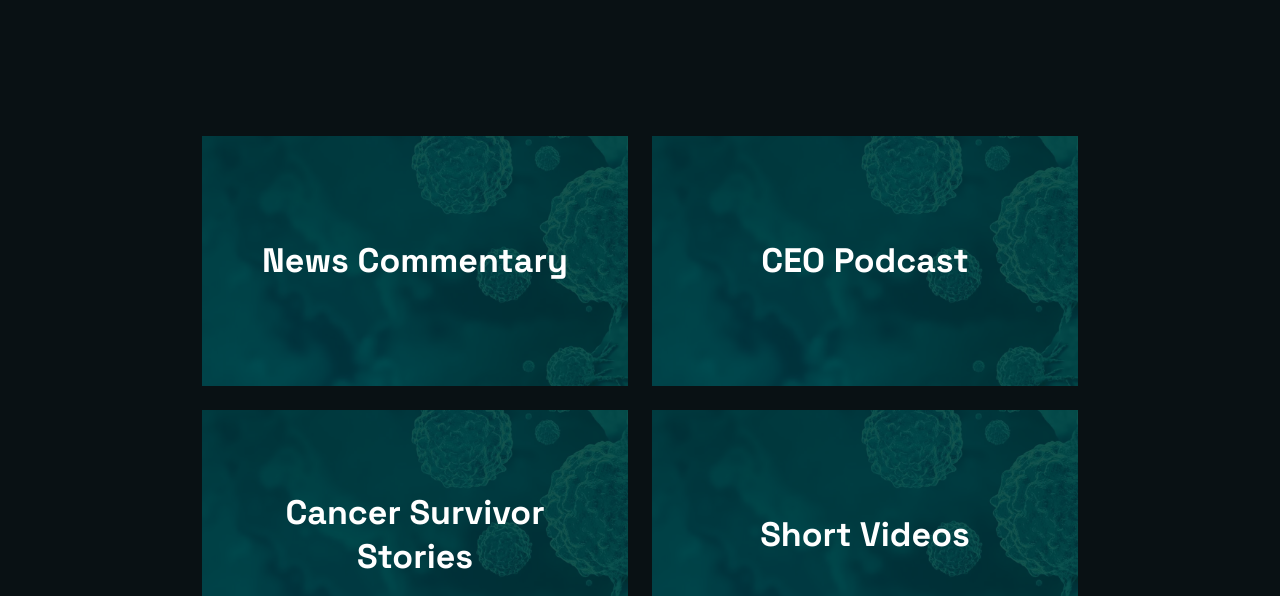
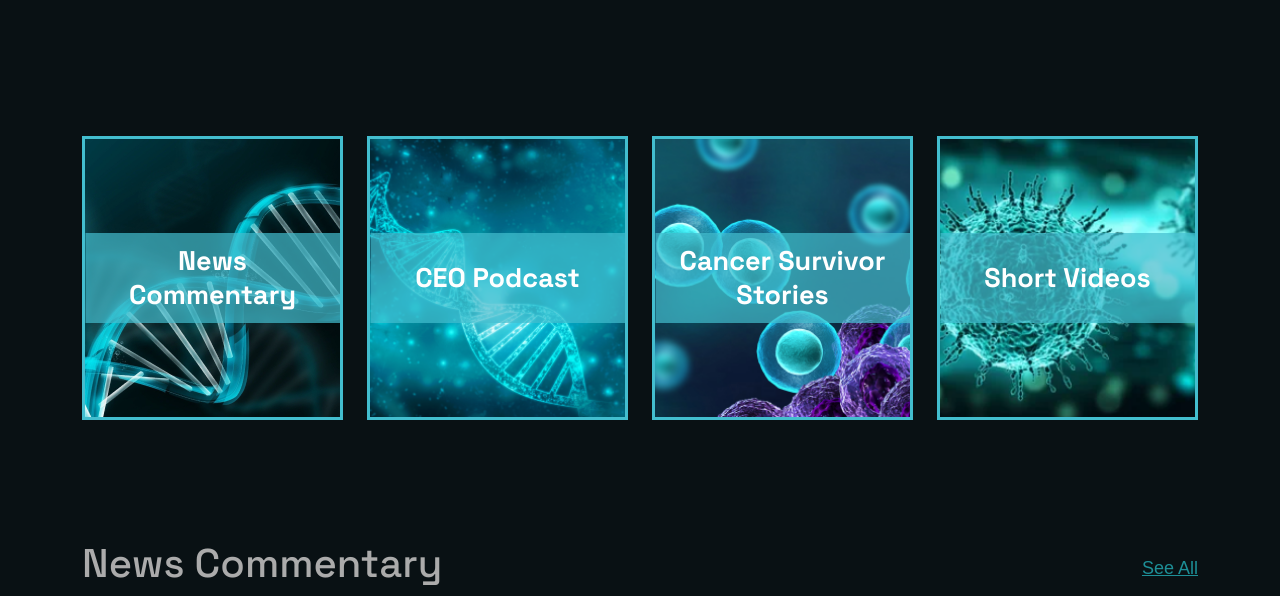
Before and after one commit to aasimdev/cancervax, a PHP site: page /videos in a window 1280 px wide. Shown: the part 359-955 px from the top of the page. Run offline with PHP 8.4, Linux system fonts and the light colour scheme; some libraries are stand-ins or nearby versions; some web fonts are replaced.

Commit message:
update videos page

```diff
--- a/assets/scss/views/_home.scss
+++ b/assets/scss/views/_home.scss
@@ -1896,47 +1896,35 @@ label.error {
 .videoCategories {
     background-color: #091114;
     padding: 140px 0 0;
-
-    .container {
-        max-width: 900px;
-
-    }
 }
 
 .vCatBox {
     position: relative;
-
+    border: 3px solid #43BECF;
     margin-bottom: 24px;
 
     span {
+        background: rgba(67, 190, 207, 0.7);
         color: #fff;
         position: absolute;
         left: 50%;
         top: 50%;
         transform: translate(-50%, -50%);
-        font-size: 34px;
-        line-height: 1.3;
+        font-size: 27px;
+        line-height: 34px;
         text-align: center;
         font-family: "Space Grotesk", sans-serif;
         font-weight: 700;
         width: 100%;
+        min-height: 90px;
+        display: flex;
+        align-items: center;
+        justify-content: center;
     }
 
     &-thumb {
-        height: 250px;
+        height: 278px;
         position: relative;
-
-        &::after {
-            content: '';
-            background: rgba($color: #003535, $alpha: 0.84);
-            position: absolute;
-            left: 0;
-            top: 0;
-            right: 0;
-            bottom: 0;
-            width: 100%;
-            height: 100%;
-        }
 
         img {
             width: 100%;
--- a/videos.php
+++ b/videos.php
@@ -13,31 +13,31 @@ include('header.php'); ?>
 <div class="videoCategories">
     <div class="container">
         <div class="row">
-            <div class="col-md-6">
+            <div class="col-lg-3 col-md-6">
                 <div class="vCatBox">
                     <a href="#news-commentary">
                         <div class="vCatBox-thumb">
-                            <img src="./assets/img/ceo-chats-bg.jpg" alt="video">
+                            <img src="./assets/img/news-commentary.png" alt="video">
                         </div>
-                        <span>News Commentary</span>
+                        <span>News <br> Commentary</span>
                     </a>
                 </div>
             </div>
-            <div class="col-md-6">
+            <div class="col-lg-3 col-md-6">
                 <div class="vCatBox">
                     <a href="#ceo-podcast">
                         <div class="vCatBox-thumb">
-                            <img src="./assets/img/ceo-chats-bg.jpg" alt="video">
+                            <img src="./assets/img/ceo-podcast.png" alt="video">
                         </div>
                         <span>CEO Podcast</span>
                     </a>
                 </div>
             </div>
-            <div class="col-md-6">
+            <div class="col-lg-3 col-md-6">
                 <div class="vCatBox">
                     <a href="#cancer-survivor-stories">
                         <div class="vCatBox-thumb">
-                            <img src="./assets/img/ceo-chats-bg.jpg" alt="video">
+                            <img src="./assets/img/cancer-survivor-stories.png" alt="video">
                         </div>
                         <span>Cancer Survivor <br>
                             Stories
@@ -45,11 +45,11 @@ include('header.php'); ?>
                     </a>
                 </div>
             </div>
-            <div class="col-md-6">
+            <div class="col-lg-3 col-md-6">
                 <div class="vCatBox">
                     <a href="#short-videos">
                         <div class="vCatBox-thumb">
-                            <img src="./assets/img/ceo-chats-bg.jpg" alt="video">
+                            <img src="./assets/img/short-videos.png" alt="video">
                         </div>
                         <span>Short
                             Videos
```
Also changed, not shown: assets/css/style.min.css, assets/img/cancer-survivor-stories.png (added), assets/img/ceo-podcast.png (added), assets/img/news-commentary.png (added), assets/img/short-videos.png (added).
